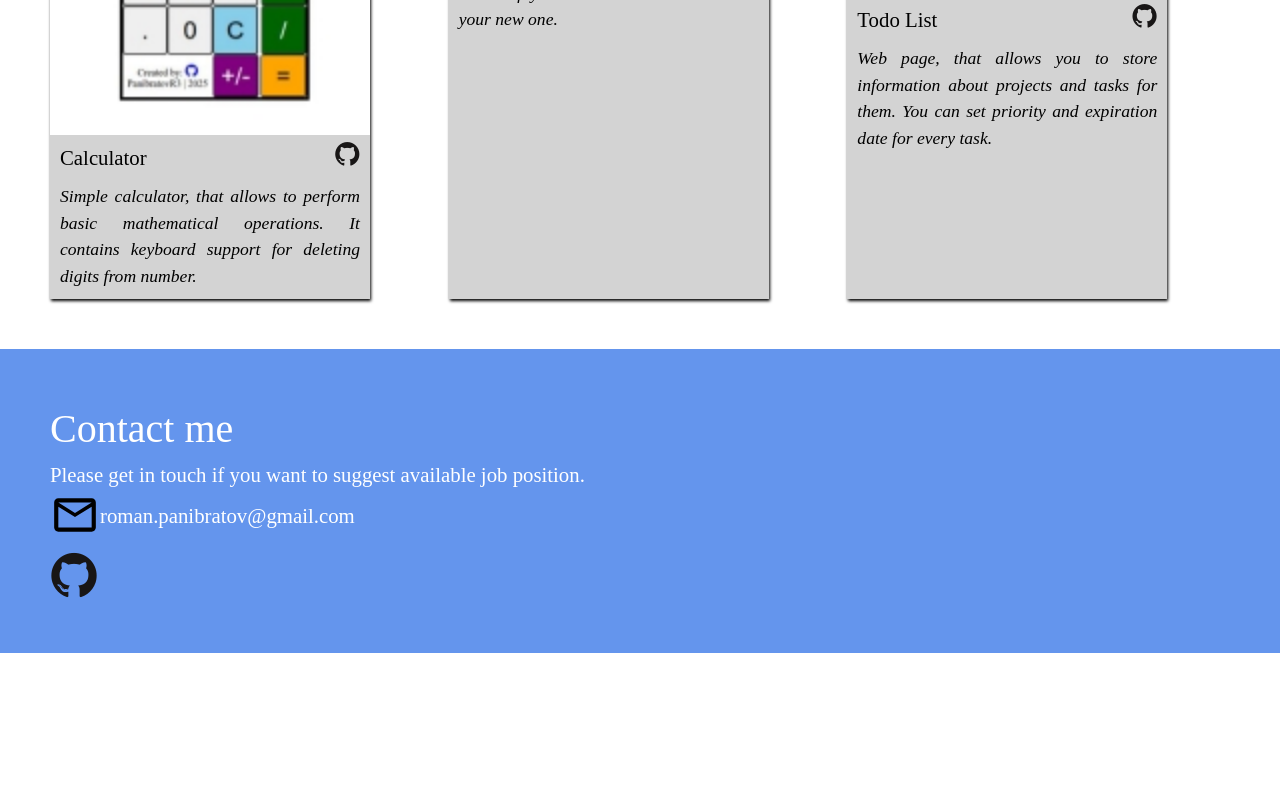
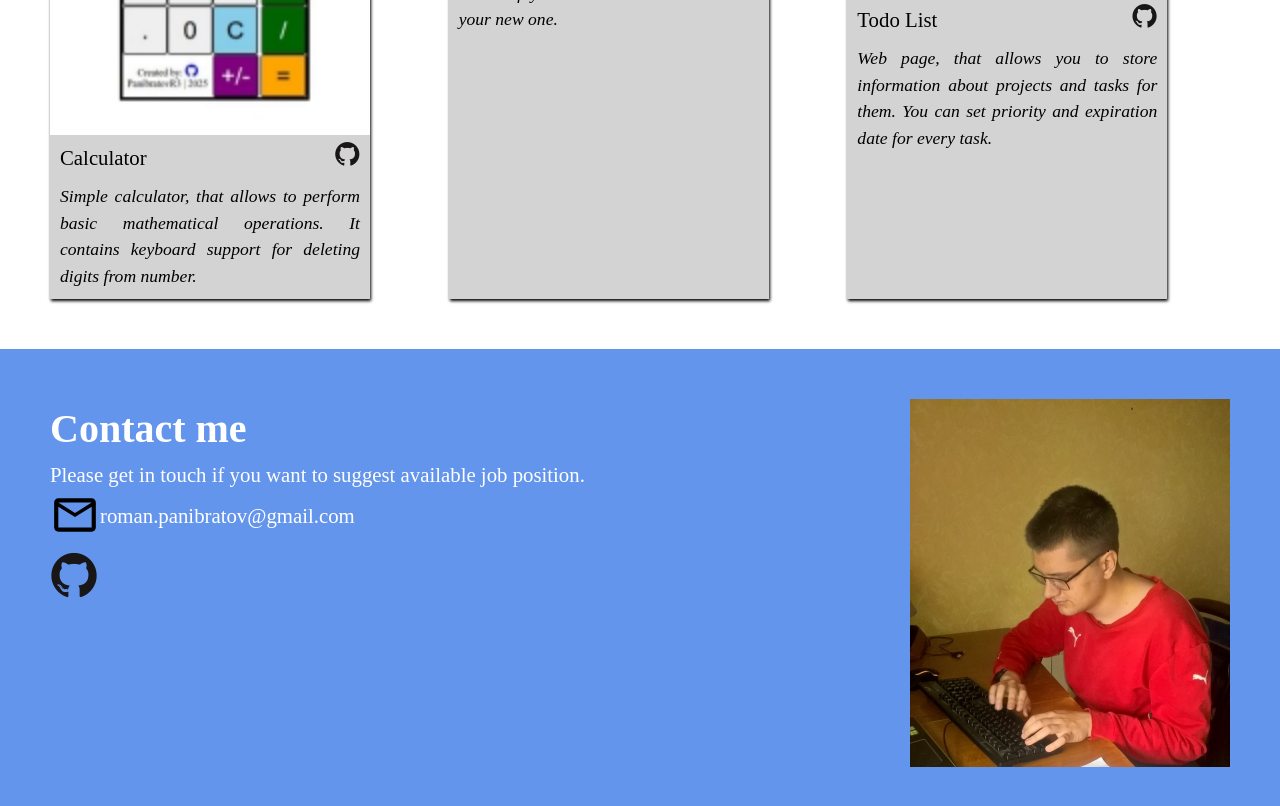
Before and after one commit to PanibratovR3/Homepage, a plain HTML site: page index.html in a window 1280 px wide. Shown: the part 1478-2284 px from the top of the page. Before the commit the page ends 2131 px from the top, so only its background shows below. Drawn offline with nearby package versions, Linux system fonts and the light colour scheme.

Commit message:
Added image for footer.

```diff
--- a/index.html
+++ b/index.html
@@ -163,6 +163,11 @@
                 </a>
             </div>
         </div>
+        <img src="./Images/Profile-Footer-320.jpg"
+            srcset="./Images/Profile-Footer-160.jpg 160w,
+                    ./Images/Profile-Footer-320.jpg 320w"
+            sizes="(max-width: 750px) 160px, 320px"
+        />
     </div>
 </body>
 </html>
--- a/style.css
+++ b/style.css
@@ -81,6 +81,7 @@ a {
 .projects-header {
     font-size: 2.1rem;
     padding: 50px;
+    font-weight: bold;
 }
 
 .projects-container {
@@ -137,11 +138,16 @@ a {
     background-color: cornflowerblue;
     padding: 50px;
     display: flex;
-        color: white;
+    color: white;
+}
+
+.footer-info-container {
+    flex: 1;
 }
 
 .footer-info-header {
     font-size: 2.5rem;
+    font-weight: bold;
 }
 
 .icon-placeholder {
```
Also changed, not shown: Images/Profile-Footer-160.jpg (added), Images/Profile-Footer-320.jpg (added), Images/Profile-Footer-640.jpg (added), Images/Profile-Footer.jpg (added).
